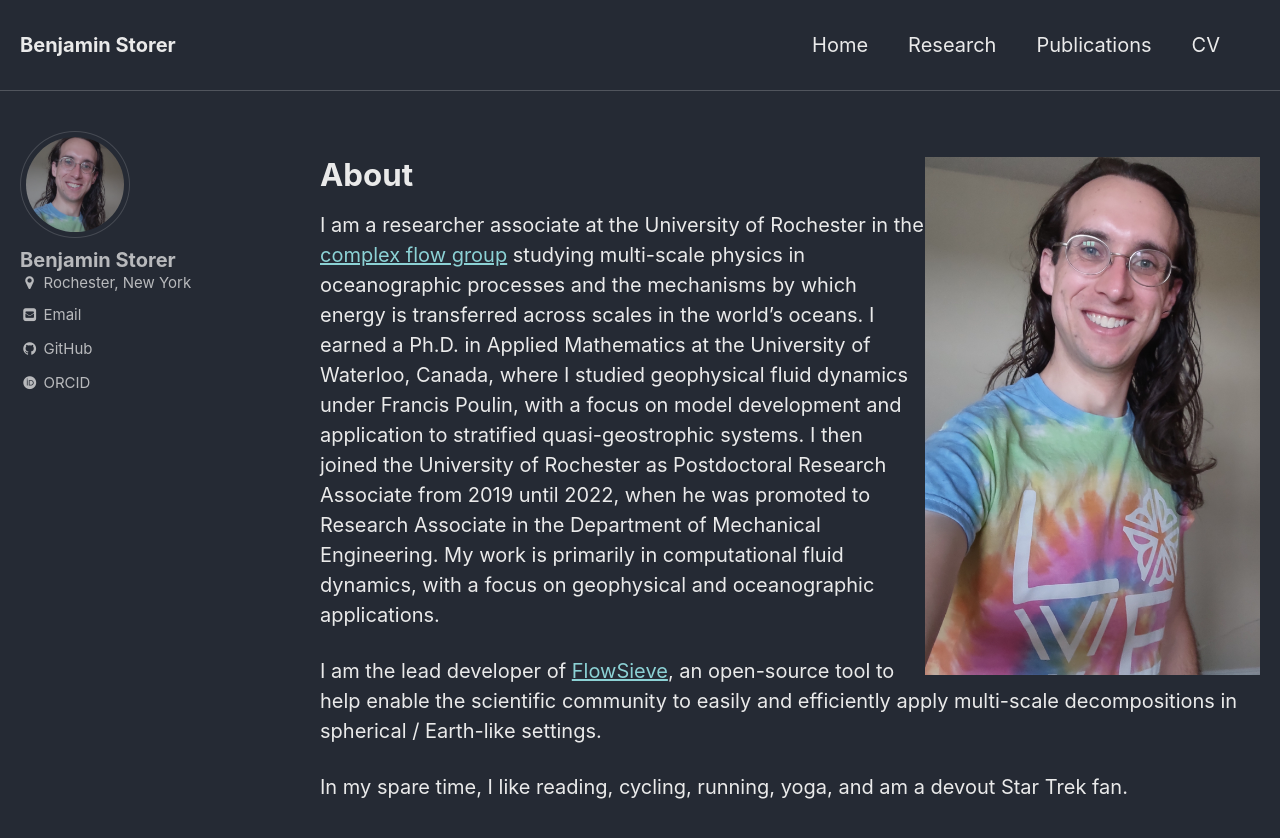
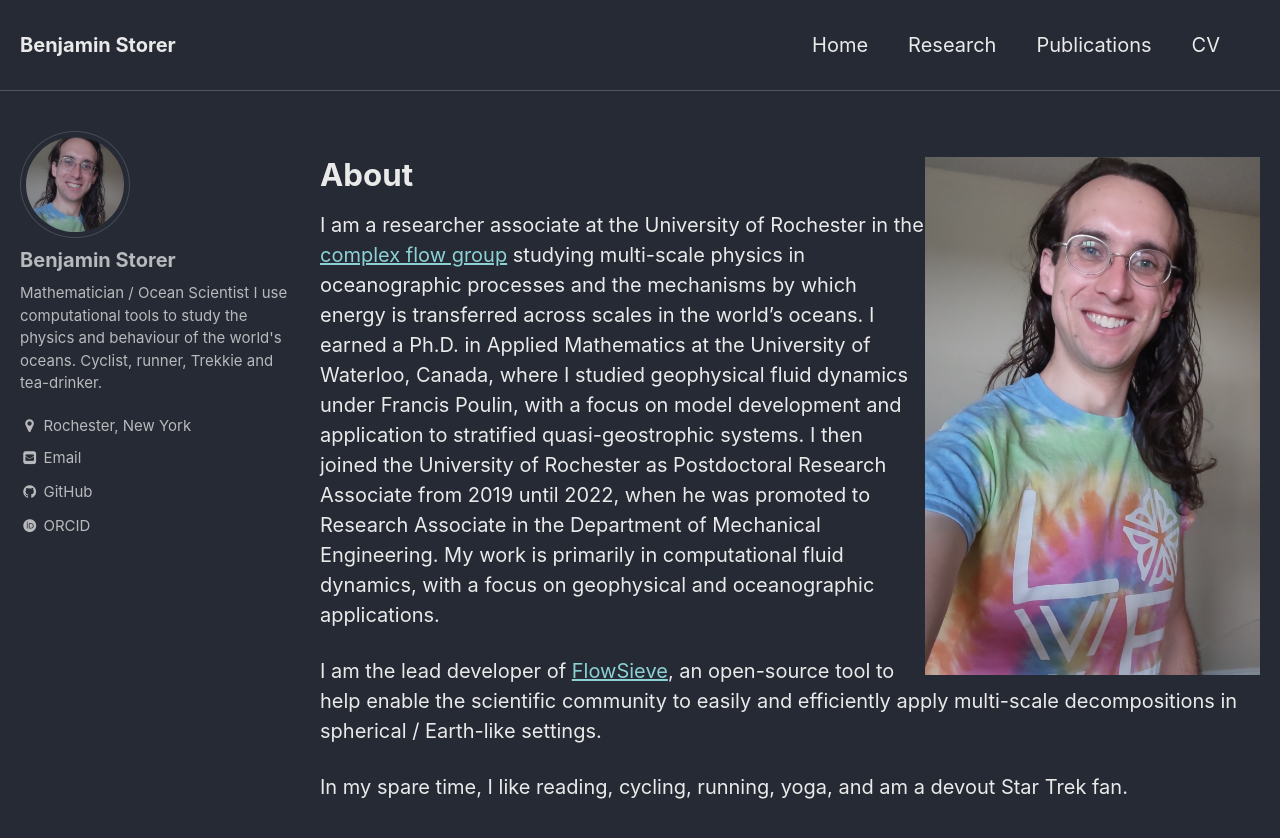
Before and after one commit to bastorer/bastorer.github.io, a Jekyll site: the page built from _pages/index.md, in a window 1280 px wide and 900 px high. Shown: the top 838 px of the window. Built offline with Jekyll 4.4.1, drawn with Linux system fonts in a browser that asks for light colours; some web fonts are replaced; the list of posts is cut into pages by our own code.

Commit message:
Adding in some text

```diff
--- a/_config.yml
+++ b/_config.yml
@@ -81,7 +81,7 @@ analytics:
 author:
   name             : "Benjamin Storer"
   avatar           : "/assets/images/Avatar.jpg" # path of avatar image, e.g. "/assets/images/bio-photo.jpg"
-  bio              :
+  bio              : "Mathematician / Ocean Scientist\nI use computational tools to study the physics and behaviour of the world's oceans.\n\nCyclist, runner, Trekkie and tea-drinker."
   location         : "Rochester, New York"
   email            : "benjamin.storer@rochester.edu"
   uri              :
```
Also changed, not shown: _pages/research.md (+6 -4 lines).
